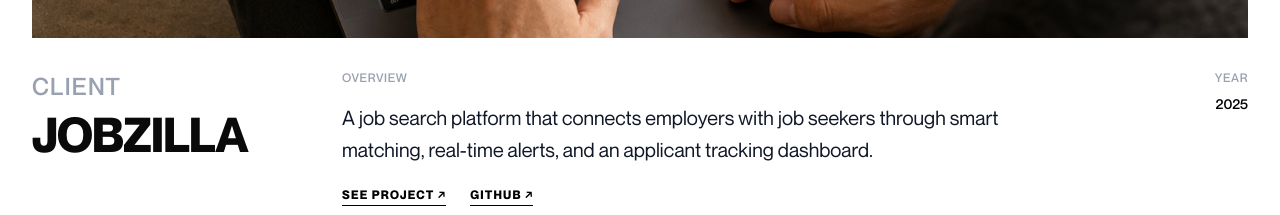
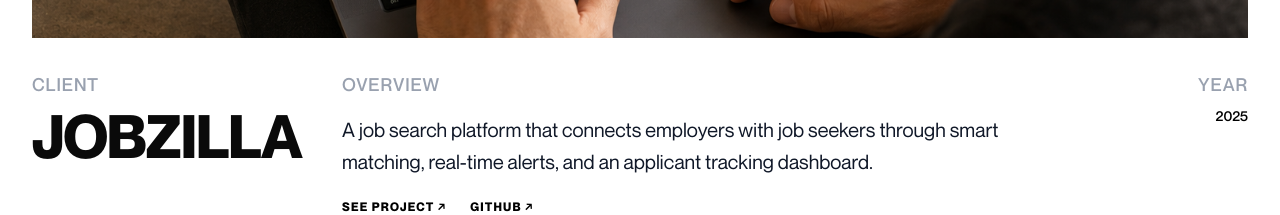
Before and after one commit to RahulKhanSuvo/RahulKhanSuvo, a Next.js app: page /project/JobZilla in a window 1280 px wide. Shown: the part 565-780 px from the top of the page. Built offline with nearby package versions, Linux system fonts and the light colour scheme; no server answers.

Commit message:
ui: update typography sizing in ProjectOverview

```diff
--- a/src/components/projectDetails/ProjectOverview.tsx
+++ b/src/components/projectDetails/ProjectOverview.tsx
@@ -32,17 +32,17 @@ export default function ProjectOverview({
         <div className="grid grid-cols-1 sm:grid-cols-2 md:grid-cols-12 gap-6 pt-2 items-start">
           {/* Client */}
           <div className="md:col-span-3 space-y-2">
-            <span className="block text-base lg:text-2xl uppercase tracking-wider text-gray-400 font-medium">
+            <span className="block text-lg uppercase tracking-wider text-gray-400 font-medium">
               Client
             </span>
-            <h1 className="text-4xl lg:text-5xl font-semibold tracking-tight uppercase">
+            <h1 className="text-4xl lg:text-6xl font-semibold tracking-tight uppercase">
               {client}
             </h1>
           </div>
 
           {/* Overview + Live Link */}
           <div className="md:col-span-7 space-y-4">
-            <span className="block text-xs uppercase tracking-wider text-gray-400 font-medium">
+            <span className="block text-lg uppercase tracking-wider text-gray-400 font-medium">
               Overview
             </span>
             <p className="text-gray-900 leading-relaxed text-base lg:text-lg xl:text-xl font-normal pr-2">
@@ -72,7 +72,7 @@ export default function ProjectOverview({
 
           {/* Year */}
           <div className="md:col-span-2 space-y-2 md:text-right">
-            <span className="block text-xs uppercase tracking-wider text-gray-400 font-medium">
+            <span className="block text-lg uppercase tracking-wider text-gray-400 font-medium">
               Year
             </span>
             <p className="text-sm font-medium text-black">{year}</p>
```
